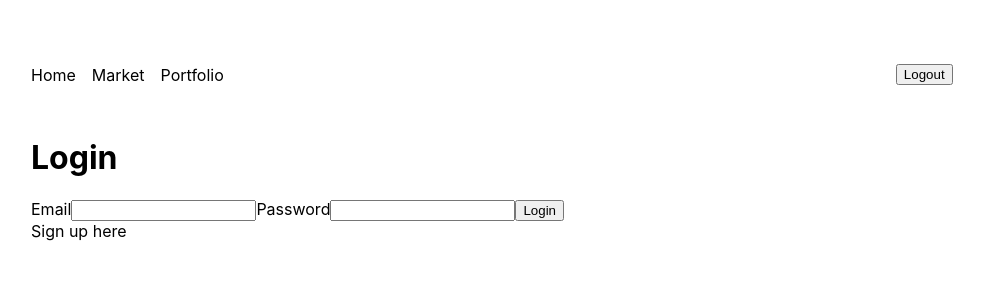
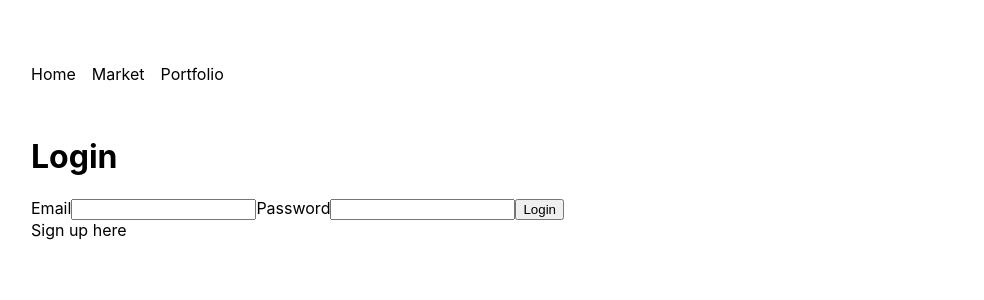
Before and after one commit to bishowX/cryptic, a Next.js app: page /login in a window 1280 px wide. Shown: the top 300 px of the page, without its empty margins (97-1081 px from the left). Built offline with nearby package versions, Linux system fonts and the light colour scheme; no server answers.

Commit message:
only show logout button if user is logged in

```diff
--- a/src/components/Navbar.jsx
+++ b/src/components/Navbar.jsx
@@ -22,7 +22,7 @@ const Navbar = () => {
           <a>Portfolio</a>
         </Link>
       </div>
-      <button onClick={logout}>Logout</button>
+      {user && <button onClick={logout}>Logout</button>}
     </div>
   );
 };
```
